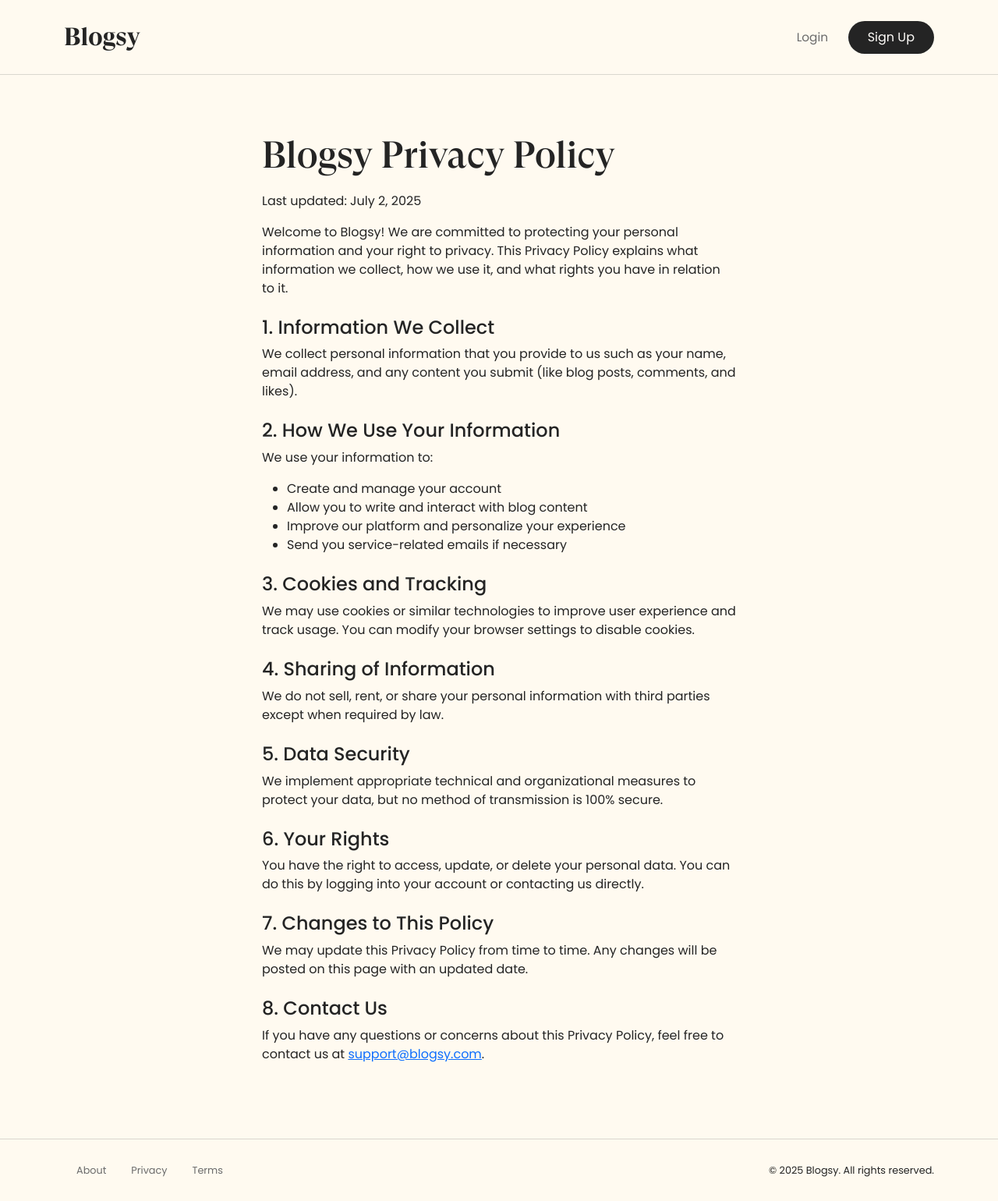
After one commit to Bishoy-Morgan/Blogsy, a Flask app: page /privacy-policy in a window 1280 px wide. The commit adds this page. Shown: the whole page at 78% size. Run offline with Flask 3, Linux system fonts and the light colour scheme.

Commit message:
home-page

```diff
--- a/website/models.py
+++ b/website/models.py
@@ -8,6 +8,7 @@ class Blog(db.Model):
     content = db.Column(db.Text)
     date_created = db.Column(db.DateTime(timezone=True), default=func.now())
     author_id = db.Column(db.Integer, db.ForeignKey('user.id'))
+    author = db.relationship('User', backref='user_blogs')
 
 class User(db.Model, UserMixin):
     id = db.Column(db.Integer, primary_key=True)
--- a/website/templates/base.html
+++ b/website/templates/base.html
@@ -26,7 +26,7 @@
         <div class="layout">
             <nav>
                 <div class="d-flex align-items-center justify-content-between {% if user.is_authenticated %} w-95 {% else %}container{% endif %}">
-                        <a href="/" class="blogsy-font text-left">Blogsy</a>
+                        <a href="{% if user.is_authenticated %}/home{% else %}/{% endif %}" class="blogsy-font text-left">Blogsy</a>
                         <div class="position-relative navbar-nav d-flex flex-row align-items-center ">
                             {% if user.is_authenticated %}
                                 <div class="d-flex align-items-center justify-content-center">
@@ -102,10 +102,10 @@
                                 <a class="font-11 nav-link" href="/about">About</a>
                             </li>
                             <li class="nav-item ">
-                                <a class="font-11 nav-link" href="/contact">Contact</a>
+                                <a class="font-11 nav-link" href="/privacy-policy">Privacy</a>
                             </li>
                             <li class="nav-item ">
-                                <a class="font-11 nav-link" href="/privacy">Privacy Policy</a>
+                                <a class="font-11 nav-link" href="/terms">Terms</a>
                             </li>
                         </ul>
                         <p class="font-11 mb-0 ">© 2025 Blogsy. All rights reserved.</p>
--- a/website/templates/home.html
+++ b/website/templates/home.html
@@ -10,9 +10,9 @@
                     <div class="post-content">
                         <div class="d-flex align-items-center gap-2">
                             <div class="author-profile-img">
-                                <span>{{ user.first_name[0] }}</span>
+                                <span>{{ blog.author.first_name[0] }}</span>
                             </div>
-                            <span class="font-11 mb-0 by-name">by {{ user.first_name }}</span>
+                            <span class="font-11 mb-0 by-name">by {{ blog.author.first_name }}</span>
                         </div>
                         <h3 class="my-4 fw-bold">{{ blog.title }}</h3>
                         <p class="post-paragraph">{{ blog.content }}</p>
--- /dev/null
+++ b/website/templates/privacy-policy.html
@@ -0,0 +1,59 @@
+{% extends "base.html" %}
+{% block title %}Privacy Policy{% endblock %}
+{% block content %}
+<div class="w-50 mx-auto my-5">
+    <h2 class="mb-4">Blogsy Privacy Policy</h2>
+    <p>Last updated: July 2, 2025</p>
+
+    <p>
+        Welcome to Blogsy! We are committed to protecting your personal information and your right to privacy.
+        This Privacy Policy explains what information we collect, how we use it, and what rights you have in relation to it.
+    </p>
+
+    <h4 class="mt-4 poppins">1. Information We Collect</h4>
+    <p>
+        We collect personal information that you provide to us such as your name, email address, and any content you submit (like blog posts, comments, and likes).
+    </p>
+
+    <h4 class="mt-4 poppins">2. How We Use Your Information</h4>
+    <p>
+        We use your information to:
+        <ul>
+            <li>Create and manage your account</li>
+            <li>Allow you to write and interact with blog content</li>
+            <li>Improve our platform and personalize your experience</li>
+            <li>Send you service-related emails if necessary</li>
+        </ul>
+    </p>
+
+    <h4 class="mt-4 poppins">3. Cookies and Tracking</h4>
+    <p>
+        We may use cookies or similar technologies to improve user experience and track usage. You can modify your browser settings to disable cookies.
+    </p>
+
+    <h4 class="mt-4 poppins">4. Sharing of Information</h4>
+    <p>
+        We do not sell, rent, or share your personal information with third parties except when required by law.
+    </p>
+
+    <h4 class="mt-4 poppins">5. Data Security</h4>
+    <p>
+        We implement appropriate technical and organizational measures to protect your data, but no method of transmission is 100% secure.
+    </p>
+
+    <h4 class="mt-4 poppins">6. Your Rights</h4>
+    <p>
+        You have the right to access, update, or delete your personal data. You can do this by logging into your account or contacting us directly.
+    </p>
+
+    <h4 class="mt-4 poppins">7. Changes to This Policy</h4>
+    <p>
+        We may update this Privacy Policy from time to time. Any changes will be posted on this page with an updated date.
+    </p>
+
+    <h4 class="mt-4 poppins">8. Contact Us</h4>
+    <p>
+        If you have any questions or concerns about this Privacy Policy, feel free to contact us at <a href="mailto:support@blogsy.com">support@blogsy.com</a>.
+    </p>
+</div>
+{% endblock %}
--- a/website/views.py
+++ b/website/views.py
@@ -42,3 +42,11 @@ def write():
             flash('Post created successfully!', category='success')
             return redirect(url_for('views.home'))
     return render_template('write.html', user=current_user)
+
+@views.route('/terms')
+def terms():
+    return render_template('terms.html', user=current_user)
+
+@views.route('/privacy-policy')
+def privacy_policy():
+    return render_template('privacy-policy.html', user=current_user)
```
Also changed, not shown: website/templates/terms.html (added, +44 -0 lines), instance/database.db.
